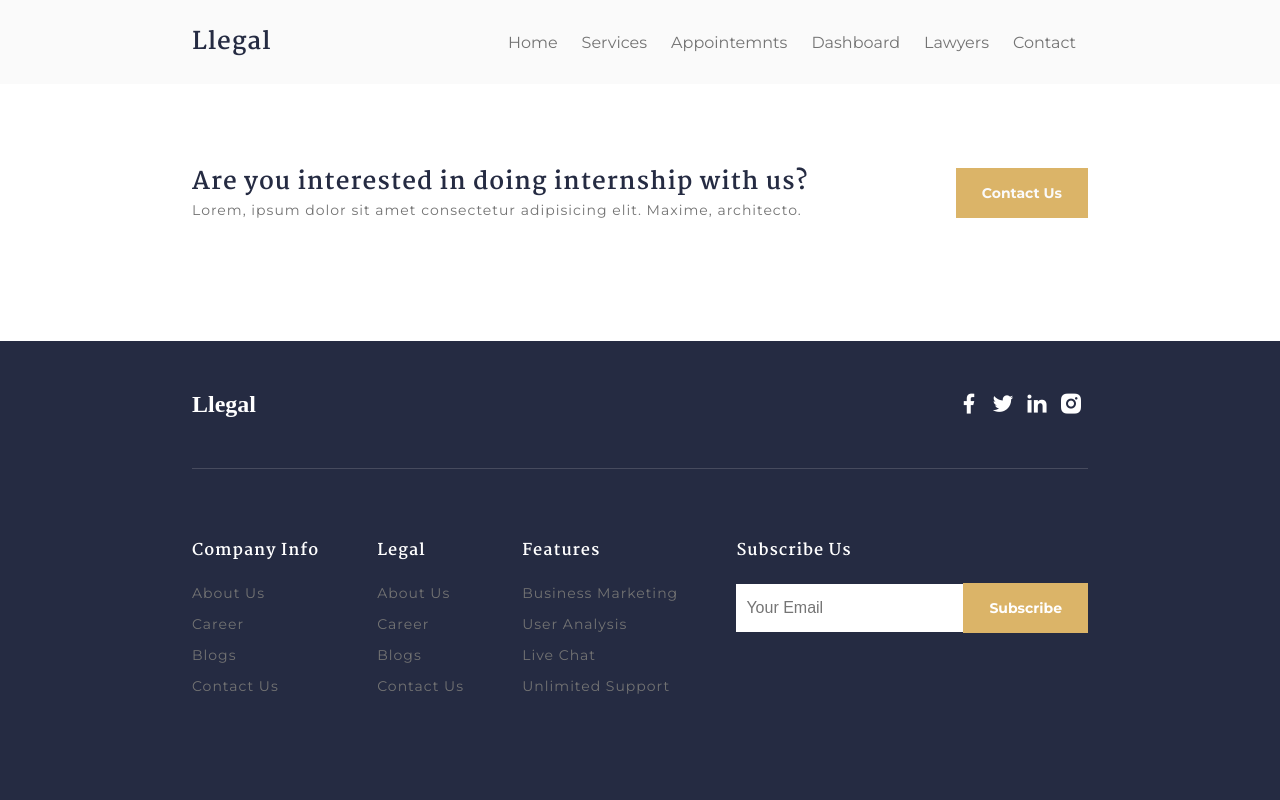
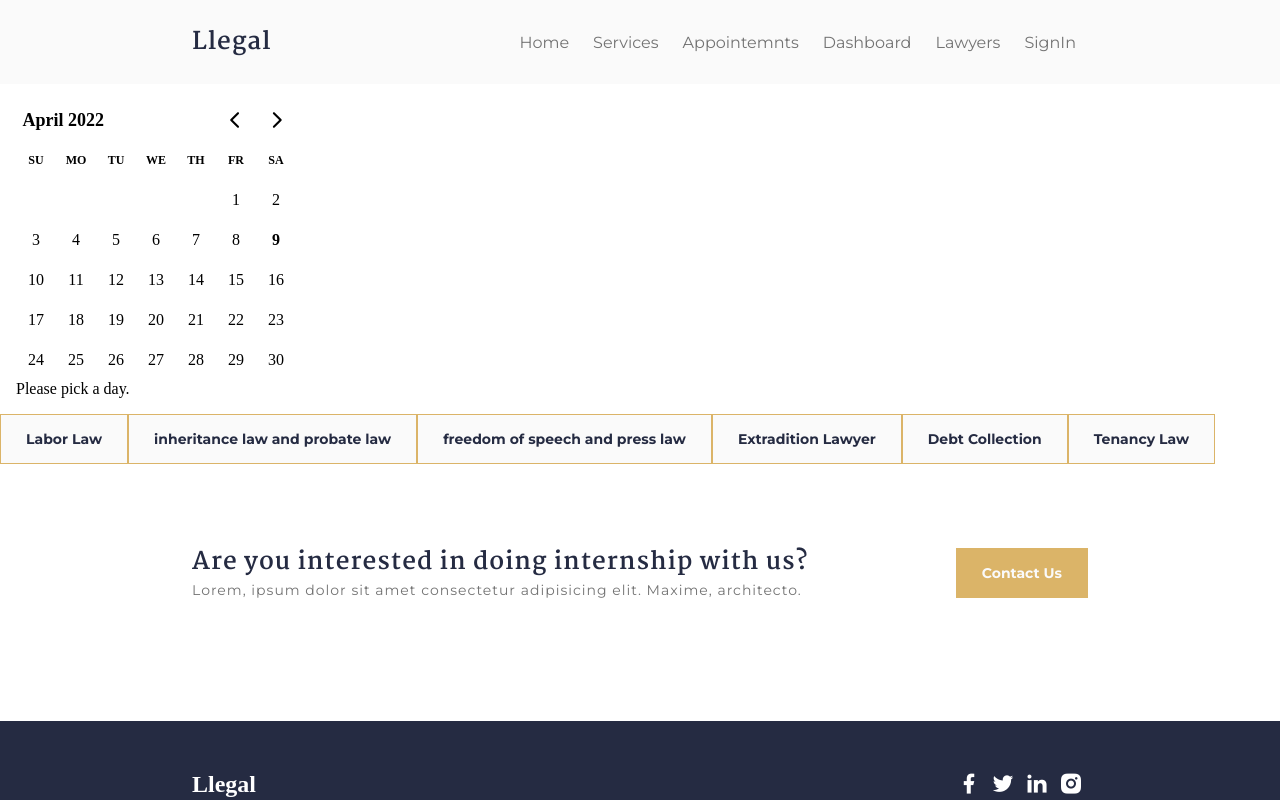
Before and after one commit to zillur-rgb/Llegal-An-Agency-Client, a React (Create React App) app: page /appointments in a window 1280 px wide. Shown: the top 800 px of the page. Built offline with nearby package versions, Linux system fonts and the light colour scheme.

Commit message:
Appointment banner basic

```diff
--- a/package.json
+++ b/package.json
@@ -10,8 +10,10 @@
     "@types/node": "^16.11.38",
     "@types/react": "^18.0.10",
     "@types/react-dom": "^18.0.5",
+    "date-fns": "^2.28.0",
     "node-sass": "^7.0.1",
     "react": "^18.1.0",
+    "react-day-picker": "^8.0.7",
     "react-dom": "^18.1.0",
     "react-router": "^6.3.0",
     "react-router-dom": "^6.3.0",
--- /dev/null
+++ b/src/Components/Appointments/AppointmentBanner.tsx
@@ -0,0 +1,40 @@
+import Button from "../Button/Button";
+import { services } from "../Homepage/Services";
+import { DayPicker } from "react-day-picker";
+import "react-day-picker/dist/style.css";
+import { useState } from "react";
+import { format } from "date-fns";
+
+const AppointmentBanner = () => {
+  const [selected, setSelected] = useState<Date>();
+  let footer = <p>Please pick a day.</p>;
+  if (selected) {
+    footer = <p>You picked {format(selected, "PP")}.</p>;
+  }
+  const onButtonClick = () => {
+    console.log(selected);
+  };
+  return (
+    <main>
+      <section className="calendar">
+        <DayPicker
+          mode="single"
+          selected={selected}
+          onSelect={setSelected}
+          footer={footer}
+        />
+      </section>
+      <section className="services">
+        {services.map((service) => (
+          <Button
+            key={service.name}
+            title={service.name}
+            onClick={onButtonClick}
+          />
+        ))}
+      </section>
+    </main>
+  );
+};
+
+export default AppointmentBanner;
--- /dev/null
+++ b/src/Components/Button/Button.tsx
@@ -0,0 +1,9 @@
+import { buttonType } from "../../Types/Types";
+
+import "../../styles/buttonStyle.scss";
+
+const Button = ({ title, onClick }: buttonType) => {
+  return <button onClick={onClick}>{title}</button>;
+};
+
+export default Button;
--- a/src/Components/Homepage/Services.tsx
+++ b/src/Components/Homepage/Services.tsx
@@ -2,8 +2,7 @@ import { serviceTypes } from "../../Types/Types";
 import Service from "./Service";
 import "../../styles/services.scss";
 
-const Services = () => {
-  const services: serviceTypes[] = [
+export const services: serviceTypes[] = [
   {
     img: "todo-line",
     name: "Labor Law",
@@ -47,7 +46,7 @@ const Services = () => {
       "Llegal support clients in all aspects of commercial tenancy law in Germany. In order to protect your rights as a commercial tenant or landlord, legal advice from an experienced lawyer seems advisable.",
   },
 ];
-
+const Services = () => {
   return (
     <div className="services-container">
       <h1>Every Client Matters</h1>
--- a/src/Components/Navbar/Navbar.tsx
+++ b/src/Components/Navbar/Navbar.tsx
@@ -27,8 +27,8 @@ const Navbar = () => {
       url: "/lawyers",
     },
     {
-      name: "Contact",
-      url: "/contact",
+      name: "SignIn",
+      url: "/signin",
     },
   ];
   return (
--- a/src/Pages/AllPages.tsx
+++ b/src/Pages/AllPages.tsx
@@ -1,7 +1,10 @@
 import React from "react";
 import { Route, Routes } from "react-router";
+import Appoinments from "./Appoinments";
 import Homepage from "./Homepage";
+import Lawyers from "./Lawyers";
 import Servicespage from "./Servicespage";
+import SignIn from "./SignIn";
 
 const AllPages = () => {
   return (
@@ -9,6 +12,9 @@ const AllPages = () => {
       <Routes>
         <Route path="/" element={<Homepage />} />
         <Route path="/services" element={<Servicespage />} />
+        <Route path="/lawyers" element={<Lawyers />} />
+        <Route path="/appointments" element={<Appoinments />} />
+        <Route path="/signin" element={<SignIn />} />
       </Routes>
     </div>
   );
--- /dev/null
+++ b/src/Pages/Appoinments.tsx
@@ -0,0 +1,11 @@
+import AppointmentBanner from "../Components/Appointments/AppointmentBanner";
+
+const Appoinments = () => {
+  return (
+    <>
+      <AppointmentBanner />
+    </>
+  );
+};
+
+export default Appoinments;
--- /dev/null
+++ b/src/Pages/Lawyers.tsx
@@ -0,0 +1,9 @@
+import MeetUs from "../Components/Homepage/MeetUs";
+
+export default function Lawyers() {
+  return (
+    <>
+      <MeetUs />
+    </>
+  );
+}
--- /dev/null
+++ b/src/Pages/SignIn.tsx
@@ -0,0 +1,20 @@
+const SignIn = () => {
+  return (
+    <>
+      <h1>Login</h1>
+
+      <form>
+        <div className="form-group">
+          <label htmlFor="email">Email</label>
+          <input type="email" name="email" placeholder="Email" />
+        </div>
+        <div className="form-group">
+          <label htmlFor="password">Email</label>
+          <input type="password" name="password" placeholder="password" />
+        </div>
+      </form>
+    </>
+  );
+};
+
+export default SignIn;
--- /dev/null
+++ b/src/styles/buttonStyle.scss
@@ -0,0 +1,8 @@
+@import "./variables.scss";
+
+button {
+  @include button($white, $header-text);
+  &:hover {
+    @include button($header-text, $white);
+  }
+}
--- a/src/styles/variables.scss
+++ b/src/styles/variables.scss
@@ -37,4 +37,5 @@ $sm: 576px;
   font-size: 14px;
   font-family: $normal-font;
   font-weight: 700;
+  cursor: pointer;
 }
```
Also changed, not shown: src/Types/Types.ts (+7 -0 lines), 1 other file (tests, documents, lock files or other folders). Lines whose indentation alone changed are shown as unchanged.
